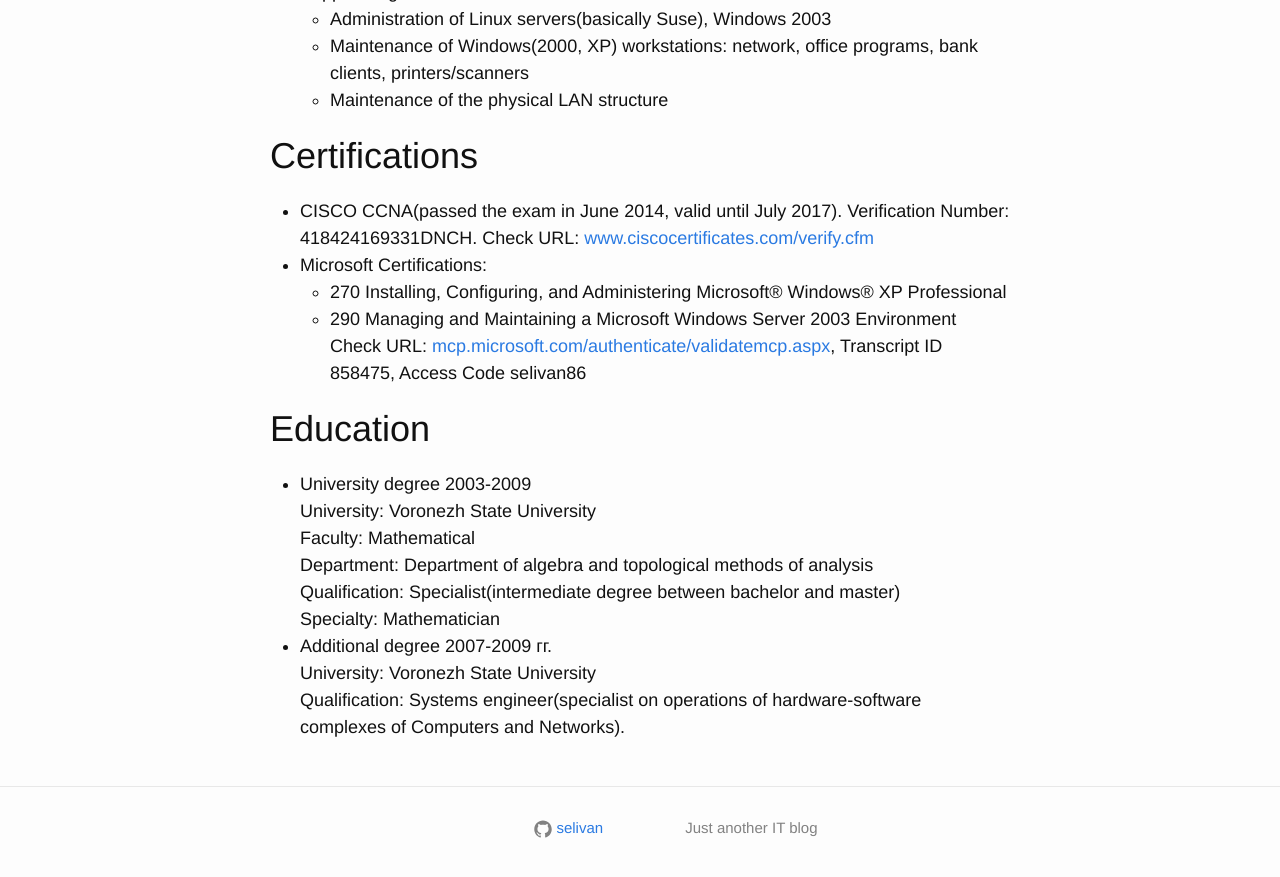
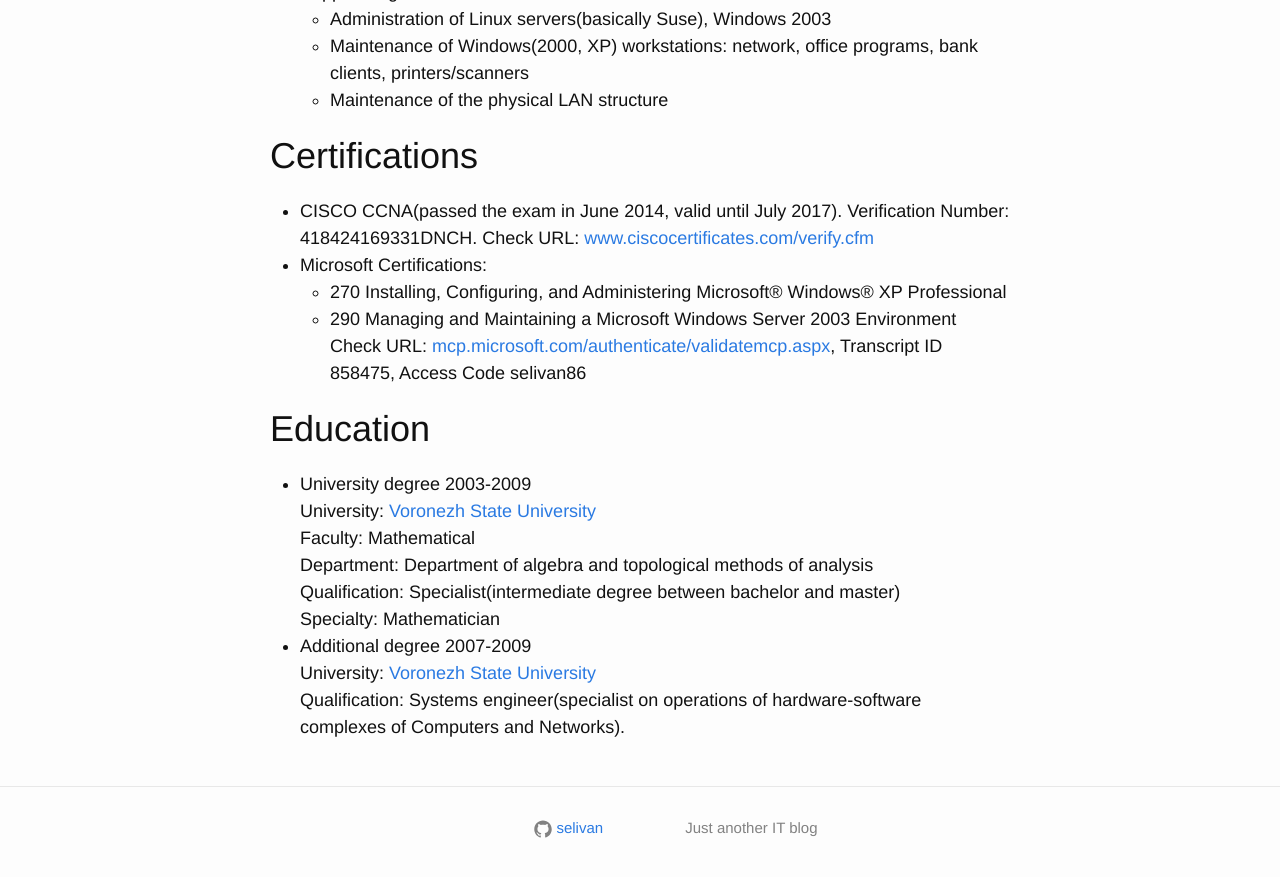
Before and after one commit to selivan/selivan.github.io, a Jekyll site: the page built from cv/index.md, in a window 1280 px wide and 900 px high, scrolled down 3912 px. Shown: the top 877 px of the window. Built offline with Jekyll 4.4.1, drawn with Linux system fonts in a browser that asks for light colours.

Commit message:
Update index.md

```diff
--- a/cv/index.md
+++ b/cv/index.md
@@ -129,11 +129,11 @@
 # Education
 
 * University degree 2003-2009\\
-University: Voronezh State University\\
+University: [Voronezh State University](http://vsu.ru/)\\
 Faculty: Mathematical\\
 Department: Department of algebra and topological methods of analysis\\
 Qualification: Specialist(intermediate degree between bachelor and master)\\
 Specialty: Mathematician
-* Additional degree 2007-2009 гг.\\
-University: Voronezh State University\\
+* Additional degree 2007-2009\\
+University: [Voronezh State University](http://vsu.ru/)\\
 Qualification: Systems engineer(specialist on operations of hardware-software complexes of Computers and Networks).
```
